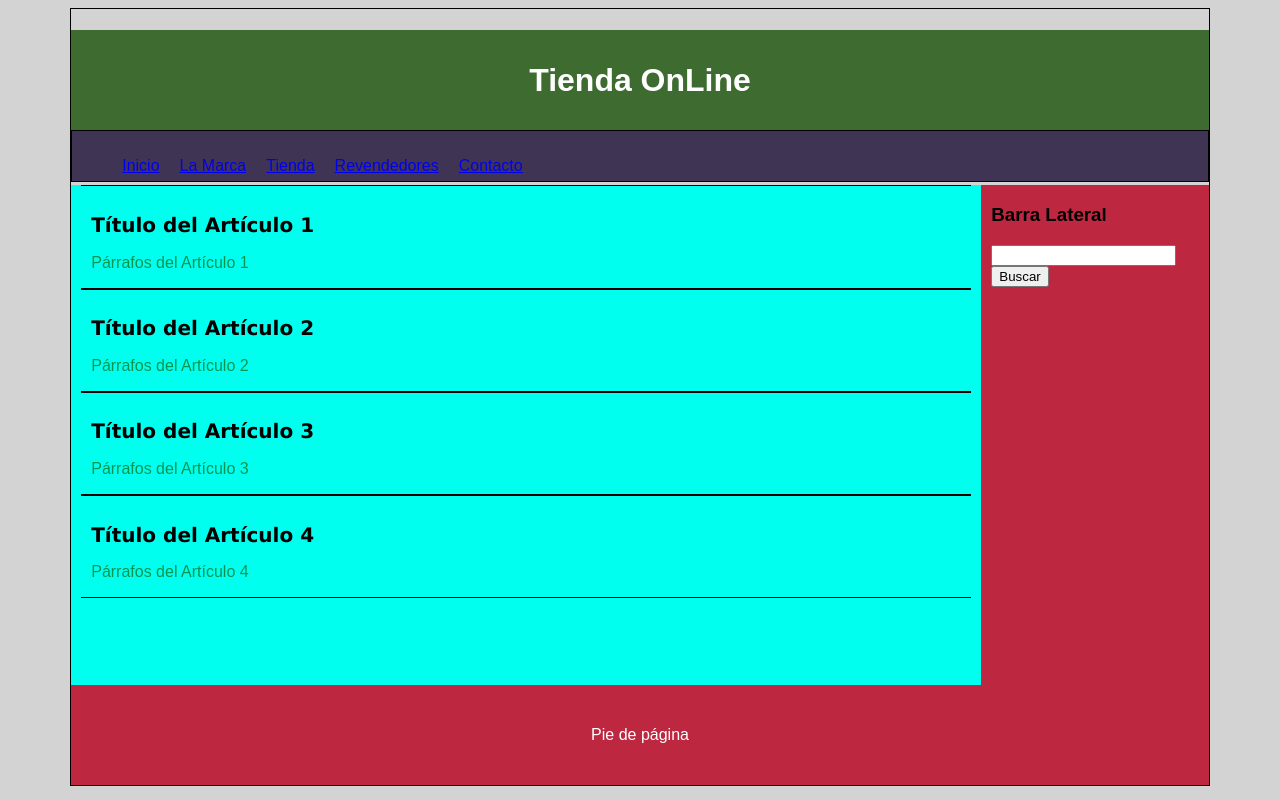
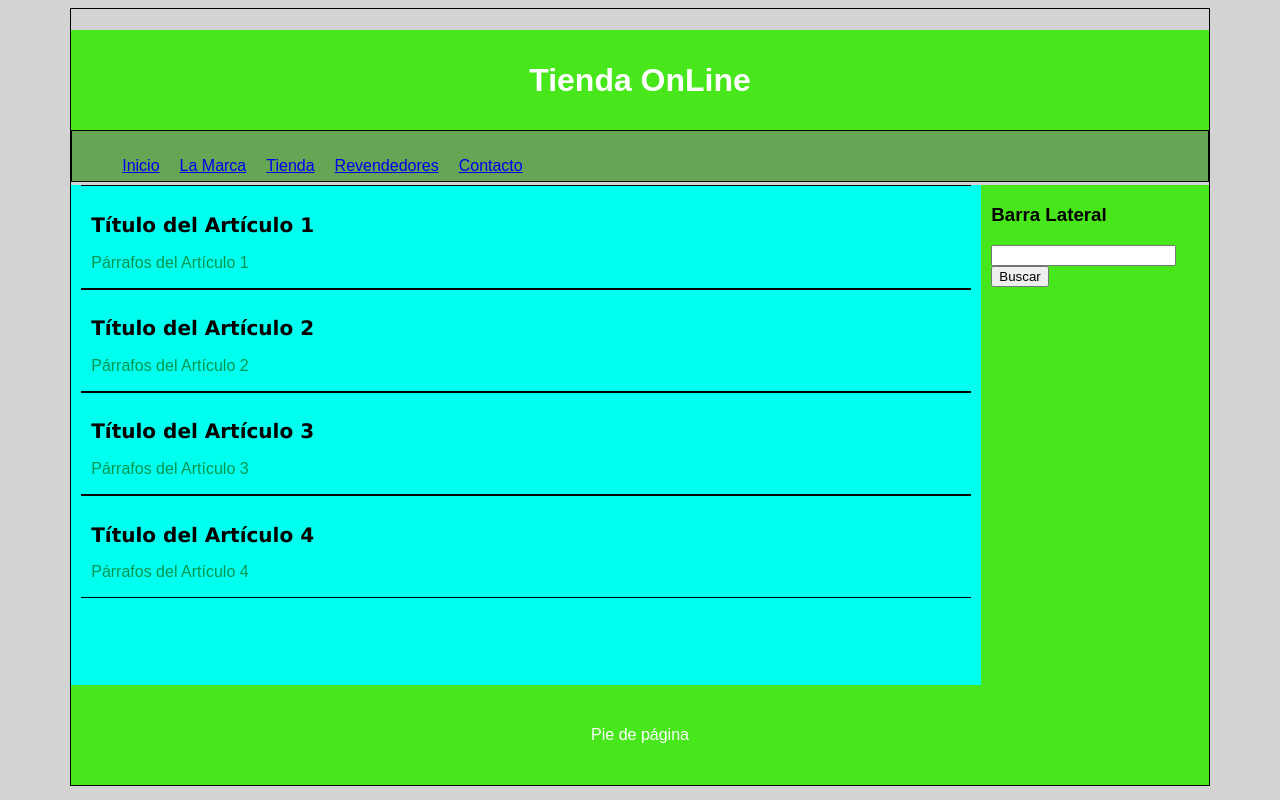
Before and after one commit to vrfigue/isdm, a plain HTML site: page index.html in a window 1280 px wide. Drawn offline with Linux system fonts and the light colour scheme.

Commit message:
Colores claros

```diff
--- a/css/estilo.css
+++ b/css/estilo.css
@@ -5,7 +5,7 @@ body{
 }
 
 header{
-    background-color: rgb(61, 107, 48);
+    background-color: rgb(72, 231, 28);
     height: 100px;
     width: 100%;
     margin: 0;
@@ -15,7 +15,7 @@ header{
 }
 nav{
     height:50px;
-    background:rgb(64, 52, 85);
+    background:rgb(101, 165, 83);
     border: 1px solid;
     margin: 0px;
 }
@@ -30,7 +30,7 @@ nav ul li{
 aside{
     /*width: 20%;*/
     width: calc(20% - 20px);
-    background: rgb(189, 39, 64);
+    background: rgb(72, 231, 28);
     float:left;
     min-height: 500px;
     padding-left: 10px;
@@ -40,7 +40,7 @@ aside{
 footer{
     height: 100px;
     text-align: center;
-    background:rgb(189, 39, 64);
+    background:rgb(72, 231, 28);
     color: white;
     line-height: 100px;
 }
```
